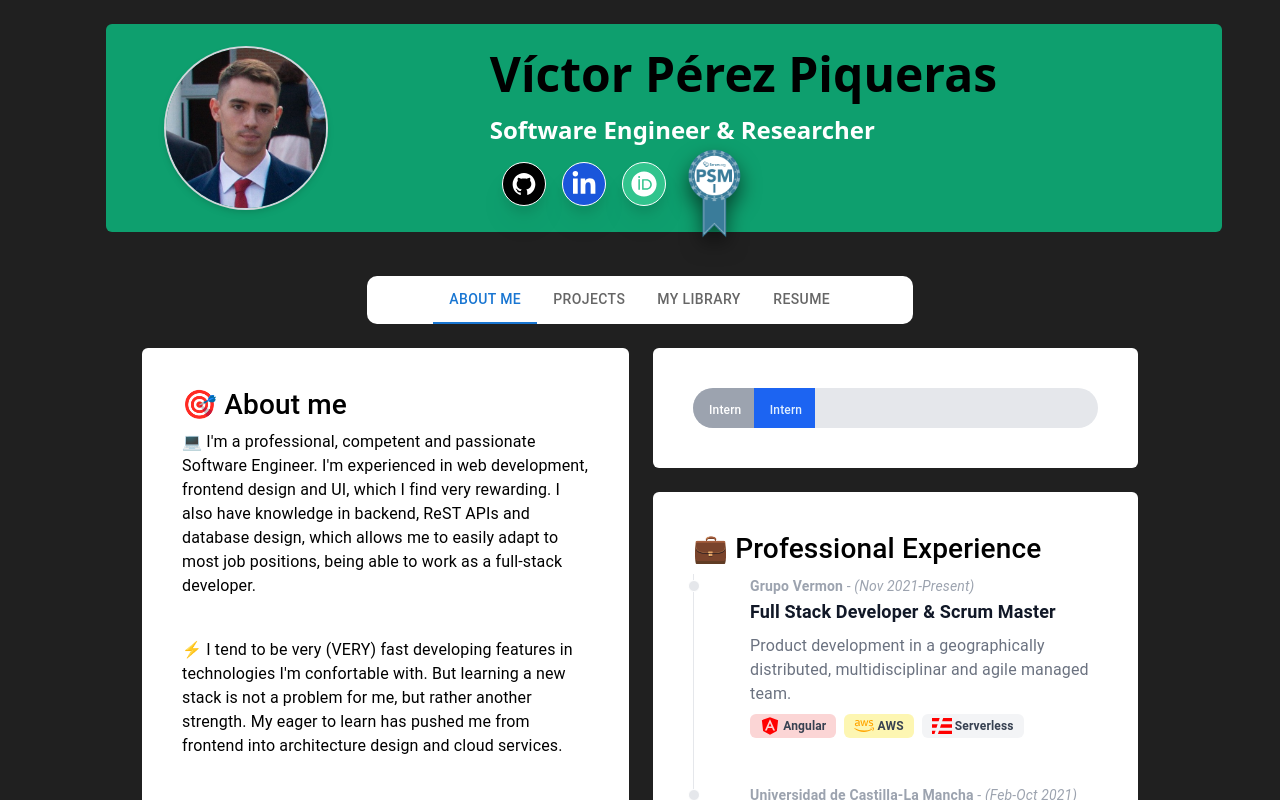
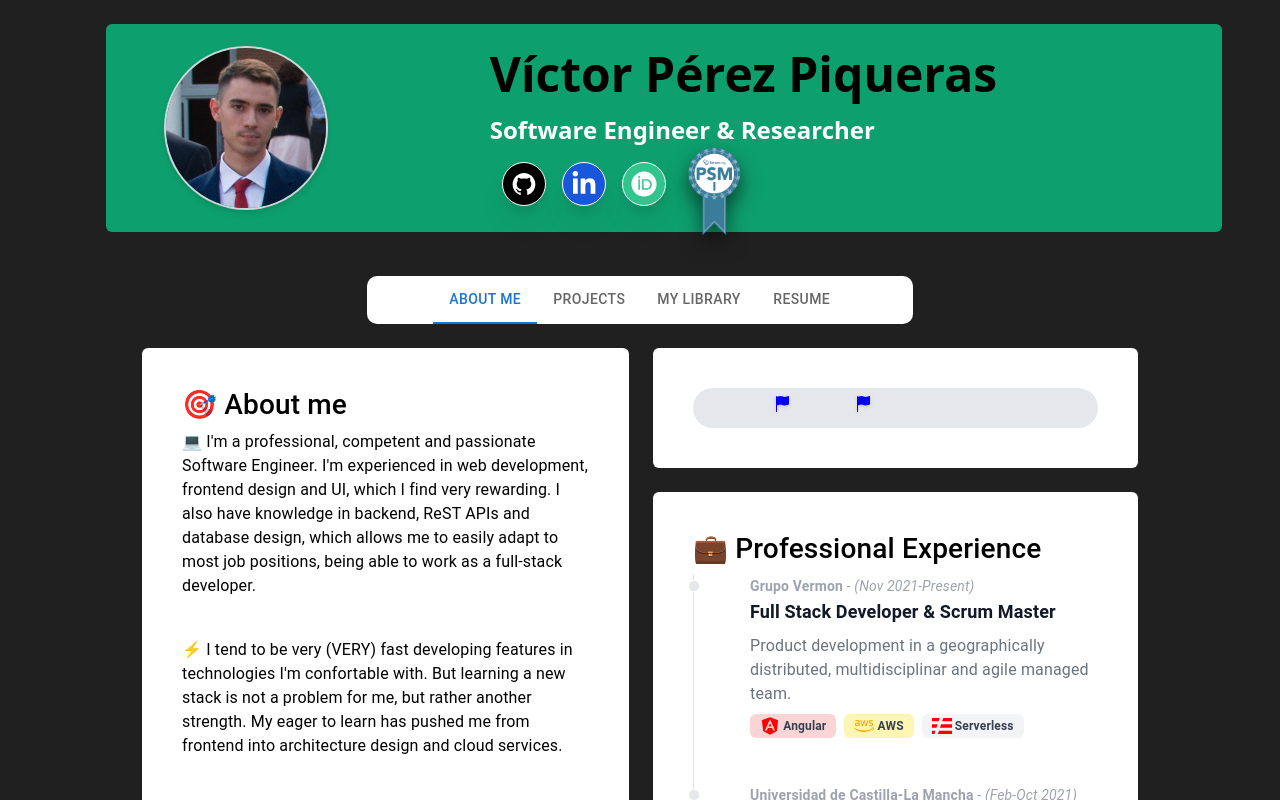
Before and after one commit to victorperezpiqueras/victorperezpiqueras.github.io, a React (Create React App) app: page / in a window 1280 px wide. Shown: the top 800 px of the page. Built offline with nearby package versions, Linux system fonts and the light colour scheme.

Commit message:
adding experience bar

```diff
--- a/src/App.css
+++ b/src/App.css
@@ -26,5 +26,5 @@
 .psmi {
   position: absolute;
   width: 100%;
-  top: -28px;
+  top: -30px;
 }
--- a/src/App.tsx
+++ b/src/App.tsx
@@ -64,7 +64,7 @@ function App() {
                 icon={<FaOrcid color="white" />}
               />
 
-              <a href="https://www.scrum.org/user/746391">
+              <a href="https://www.scrum.org/user/746391" target="_blank">
                 <button
                   type="button"
                   className="psmi-button -ml-3 transition ease-in-out hover:scale-150 duration-300"
--- a/src/components/Book/Book.tsx
+++ b/src/components/Book/Book.tsx
@@ -39,7 +39,7 @@ function Book(props: BookDataProps) {
           width: props.bookData.spine.width,
         }}
       ></div>
-      <a className="side cover link" href={props.bookData.link}>
+      <a className="side cover link" href={props.bookData.link} target="_blank">
         <div
           className="side cover"
           style={{
--- /dev/null
+++ b/src/components/Experience/Experience.tsx
@@ -0,0 +1,62 @@
+import { Tooltip } from "flowbite-react";
+import { BsFillFlagFill } from "react-icons/bs";
+
+type ExperienceData = {
+  startDate: Date;
+  endDate: Date;
+  title: string;
+};
+type UIExperience = {
+  startDate: Date;
+  endDate: Date;
+  title: string;
+  diffTime: number;
+  barPercentage: number;
+};
+type ExperienceProps = {
+  experiences: ExperienceData[];
+};
+function Experience(props: ExperienceProps) {
+  let uiExperiences = props.experiences.map((ex) => {
+    let newEx = ex as UIExperience;
+    if (!newEx.endDate) newEx.endDate = new Date();
+    let diff =
+      (newEx.endDate.getTime() - newEx.startDate.getTime()) /
+      (1000 * 3600 * 24);
+    maxTime += diff;
+    newEx.diffTime = diff;
+    return newEx;
+  });
+
+  var maxTime = 0;
+  let minLimitTime = Math.min(
+    ...uiExperiences.map((o) => o.startDate.getTime())
+  );
+
+  let maxLimitTime = minLimitTime + maxTime;
+  //add one year in ms
+  maxLimitTime += 1000 * 3600 * 24 * 365;
+
+  return (
+    <div className="h-10 relative w-full bg-gray-200 rounded-full">
+      <div
+        className="w-4/12 drop-shadow absolute mt-2 z-10 hover:cursor-pointer"
+        style={{ marginLeft: "20%" }}
+      >
+        <Tooltip content="1 year" style="dark">
+          <BsFillFlagFill color="blue" />
+        </Tooltip>
+      </div>
+      <div
+        className="w-4/12 drop-shadow absolute mt-2 z-10 hover:cursor-pointer"
+        style={{ marginLeft: "40%" }}
+      >
+        <Tooltip content="1 year" style="dark">
+          <BsFillFlagFill color="blue" />
+        </Tooltip>
+      </div>
+    </div>
+  );
+}
+
+export default Experience;
--- a/src/components/SocialIcon/SocialIcon.tsx
+++ b/src/components/SocialIcon/SocialIcon.tsx
@@ -5,7 +5,7 @@ type SocialIconProps = {
 };
 function SocialIcon(props: SocialIconProps) {
   return (
-    <a href={props.link}>
+    <a href={props.link} target="_blank">
       <button
         type="button"
         className={`drop-shadow-xl border border-solid border-white border-opacity-20 hover:filter-none ${props.color} rounded-full p-2 text-center transition ease-in-out hover:rotate-360 duration-300 hover:bg-gradient-to-r hover:from-indigo-500 hover:via-purple-500 hover:to-pink-500`}
--- a/src/models/PortfolioData.ts
+++ b/src/models/PortfolioData.ts
@@ -1,6 +1,6 @@
 import { BookData } from "./BookData";
 
-export type Experience = {
+export type ExperienceData = {
   date: string;
   company: string;
   position: string;
@@ -10,7 +10,7 @@ export type Experience = {
 
 export interface PortfolioData {
   header: { name: string; title: string };
-  aboutMe: { aboutTexts: string[]; experience: Experience[] };
+  aboutMe: { aboutTexts: string[]; experience: ExperienceData[] };
   projects: [];
   library: BookData[];
   resume: string;
--- /dev/null
+++ b/src/pages/AboutMe/AboutMe.css
@@ -0,0 +1,27 @@
+.shim-green {
+  position: relative;
+  overflow: hidden;
+  background-color: rgba(0, 255, 0, 0.7);
+}
+.shim-green::after {
+  position: absolute;
+  top: 0;
+  right: 0;
+  bottom: 0;
+  left: 0;
+  transform: translateX(-100%);
+  background-image: linear-gradient(
+    90deg,
+    rgba(233, 233, 233, 1) 0,
+    rgba(233, 233, 233, 0.9) 50%,
+    rgba(233, 233, 233, 0.8) 100%
+  );
+  animation: shimmer 2s ease-out infinite;
+  content: "";
+}
+@keyframes shimmer {
+  100% {
+    transform: translateX(0%);
+    opacity: 0;
+  }
+}
--- a/src/pages/AboutMe/AboutMe.tsx
+++ b/src/pages/AboutMe/AboutMe.tsx
@@ -1,14 +1,26 @@
-import { Timeline, Button, Badge } from "flowbite-react";
+import { Timeline, Button, Badge, Tooltip } from "flowbite-react";
 import TechBadge from "../../components/TechBadge/TechBadge";
-import { Experience } from "../../models/PortfolioData";
+import { ExperienceData } from "../../models/PortfolioData";
+import "./AboutMe.css";
+
+import { BsFillFlagFill } from "react-icons/bs";
+import Experience from "../../components/Experience/Experience";
 
 type AboutMeProps = {
-  aboutData: { aboutTexts: string[]; experience: Experience[] };
+  aboutData: { aboutTexts: string[]; experience: ExperienceData[] };
 };
 
 function AboutMe(props: AboutMeProps) {
   let experienceSorted = [...props.aboutData.experience].reverse();
   console.log(experienceSorted);
+  let experiences = [
+    {
+      startDate: new Date(),
+      endDate: new Date("2021-01-01"),
+      title: "test",
+    },
+  ];
+
   return (
     <div className="container flex flex-row space-x-6 items-start">
       <div className="basis-1/2 bg-white rounded text-black p-10">
@@ -20,30 +32,57 @@ function AboutMe(props: AboutMeProps) {
           </div>
         ))}
       </div>
+
       <div className="flex flex-col basis-1/2 space-y-6">
         <div className="bg-white rounded text-black p-10">
-          <div className="w-full h-10 bg-gray-200 rounded-full dark:bg-gray-700">
+          <Experience experiences={experiences} />
+          {/* <div className="h-10 relative w-full bg-gray-200 rounded-full">
+            <div
+              className="w-4/12 drop-shadow absolute mt-2 z-10 hover:cursor-pointer"
+              style={{ marginLeft: "20%" }}
+            >
+              <Tooltip content="1 year" style="dark">
+                <BsFillFlagFill color="blue" />
+              </Tooltip>
+            </div>
+            <div
+              className="w-4/12 drop-shadow absolute mt-2 z-10 hover:cursor-pointer"
+              style={{ marginLeft: "40%" }}
+            >
+              <Tooltip content="1 year" style="dark">
+                <BsFillFlagFill color="blue" />
+              </Tooltip>
+            </div>
+
             <div className="flex flex-row">
               <div
-                className="h-10 bg-gray-400 text-xs font-medium text-white text-center p-3 leading-none rounded-l-full"
-                style={{ width: "15%" }}
+                style={{ width: "20%" }}
+                className="rounded-l-full h-10 absolute text-xs font-medium text-white text-center p-2.5 shim-green"
               >
                 Intern
               </div>
-
+              <span>
+                <Tooltip content="1 year" style="dark">
+                  <BsFillFlagFill
+                    color="red"
+                    className="mt-2 drop-shadow absolute ml-2 z-10 hover:cursor-pointer"
+                  />
+                </Tooltip>
+              </span>
               <div
-                className="h-10 bg-blue-600 text-xs font-medium text-blue-100 text-center p-3 leading-none"
-                style={{ width: "15%" }}
+                style={{ width: "20%" }}
+                className="rounded-l-full h-10 absolute text-xs font-medium text-white text-center p-2.5 shim-green"
               >
                 Intern
               </div>
             </div>
-          </div>
+          </div> */}
         </div>
+
         <div className="bg-white rounded text-black p-10">
           <h3>💼 Professional Experience</h3>
           <Timeline>
-            {experienceSorted.map((experience: Experience) => (
+            {experienceSorted.map((experience: ExperienceData) => (
               <Timeline.Item>
                 <Timeline.Point />
                 <Timeline.Content>
```
